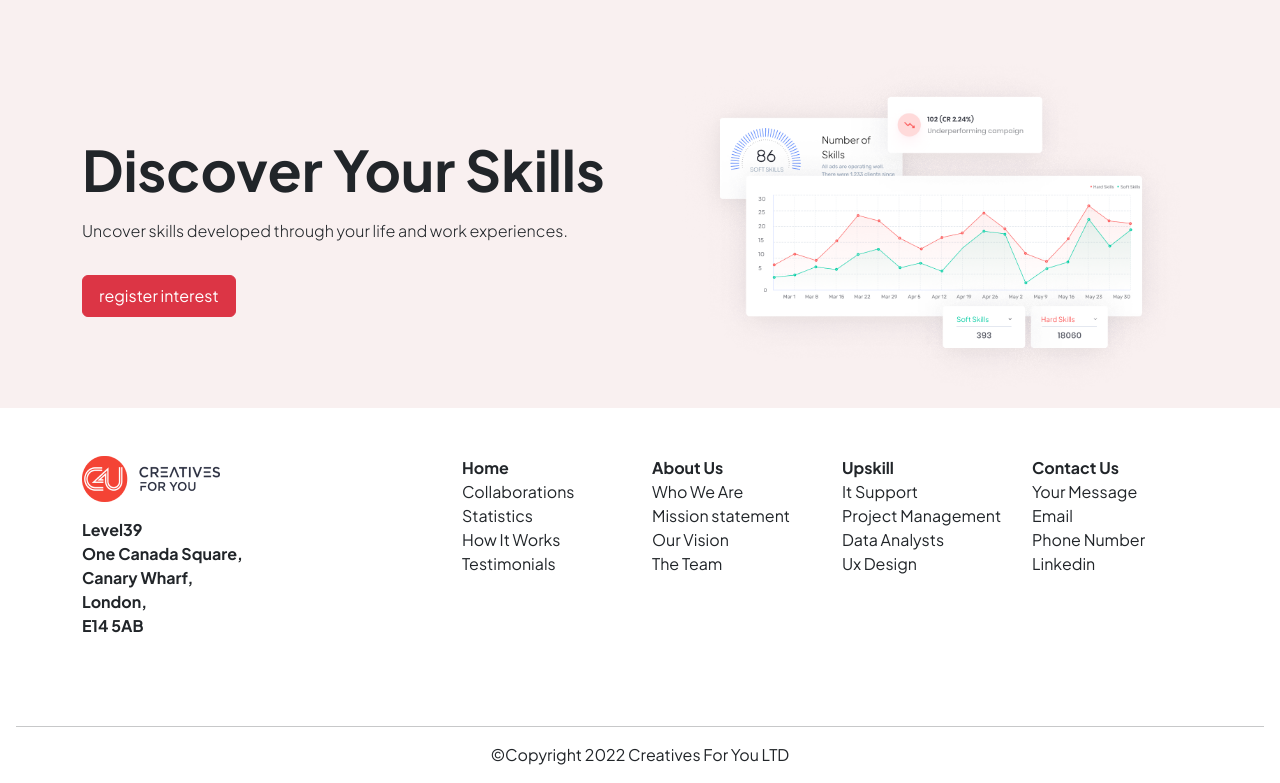
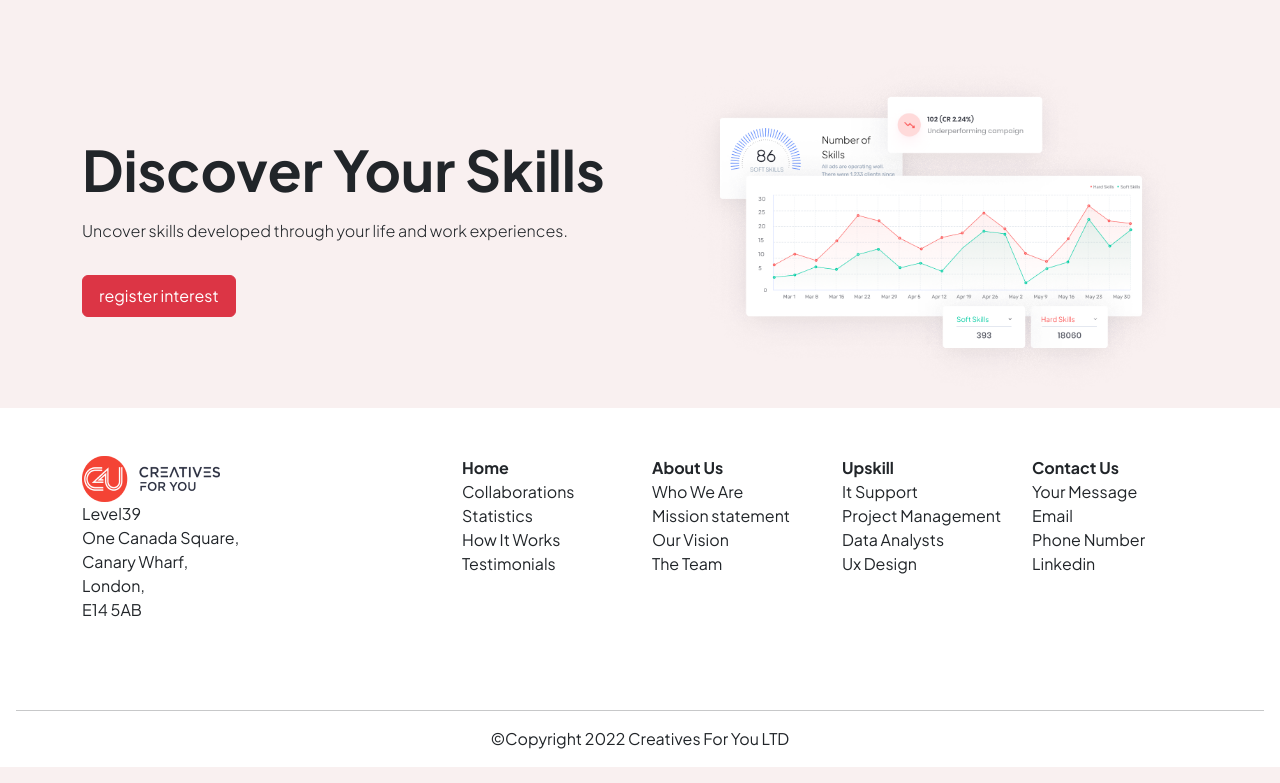
Before and after one commit to mmiimran/HB_Team_J_, a plain HTML site: page bootstrap_5_project_1/index.html in a window 1280 px wide. Shown: the part 2928-3711 px from the top of the page. Drawn offline with nearby package versions, Linux system fonts and the light colour scheme.

Commit message:
updated: navbar,collaboration & footer section added by MD Shakil Hossain

```diff
--- a/bootstrap_5_project_1/index.html
+++ b/bootstrap_5_project_1/index.html
@@ -15,9 +15,11 @@
 
 <body>
 
- <!-- 1  Prepared By: MD Shakil Hossain
-  ##############################################################################################                                       navbar section start                                #
-  #############################################################################################-->
+  <!--  1  Prepared By: MD Shakil Hossain
+      #################################################################################################
+      #                                      navbar section start                                       #
+      #################################################################################################
+    -->
 
   <nav class="navbar navbar-light bg-white navbar-expand-lg">
     <div class="container px-md-5 mx-md-5 d-flex align-items-center justify-content-between">
@@ -36,9 +38,14 @@
   </nav>
 
 
- <!--  1 Prepared By: MD Shakil Hossain
-  ##############################################################################################                                       navbar section end                                  #
-  #############################################################################################-->
+
+
+
+  <!--  1  Prepared By: MD Shakil Hossain
+      #################################################################################################
+      #                                      navbar section end                                       #
+      #################################################################################################
+    -->
 
 
 
@@ -74,9 +81,14 @@
       #################################################################################################
     -->
 
-    <!-- 3 Prepared By: MD Shakil Hossain
-  ##############################################################################################                                    collaboration section start                            #
-  ############################################################################################# -->
+
+
+
+  <!--  3  Prepared By: MD Shakil Hossain
+      #################################################################################################
+      #                                      Collaboration section start                                       #
+      #################################################################################################
+    -->
 
   <div class="bg-white py-4 text-center w-100">
 
@@ -91,9 +103,13 @@
   </div>
 
 
-<!-- 3 Prepared By: MD Shakil Hossain
-##############################################################################################                                    collaboration section end                              #
-############################################################################################# -->
+
+  <!--  3  Prepared By: MD Shakil Hossain
+      #################################################################################################
+      #                                      Collaboration section end                                       #
+      #################################################################################################
+    -->
+
 
 
 
@@ -250,18 +266,18 @@
   -->
 
 
-
-<!-- 13 Prepared By: MD Shakil Hossain
-  ##############################################################################################                                       footer section start                                #
-  #############################################################################################-->
-
+ <!--  13  Prepared By: MD Shakil Hossain
+      #################################################################################################
+      #                                      footer section start                                       #
+      #################################################################################################
+    -->
   <footer class=" bg-white">
     <div class="container mx-auto pt-5 pb-3">
       <div class="row">
 
         <div class="col-md-6 col-lg-4 mb-4">
           <img src="/HB_Team_J_/bootstrap_5_project_1/images/logo.png" alt="logo">
-          <p class="pt-3 fw-bold">
+          <p style="margin-top: 0;">
             Level39 <br>
             One Canada Square, <br>
             Canary Wharf,  <br>
@@ -318,9 +334,11 @@
 
   </footer>
 
-  <!-- 13 Prepared By: MD Shakil Hossain
-##############################################################################################                                       footer section end                                #
-#############################################################################################-->
+  <!--  13  Prepared By: MD Shakil Hossain
+      #################################################################################################
+      #                                      footer section end                                       #
+      #################################################################################################
+    -->
 
 
 
```
